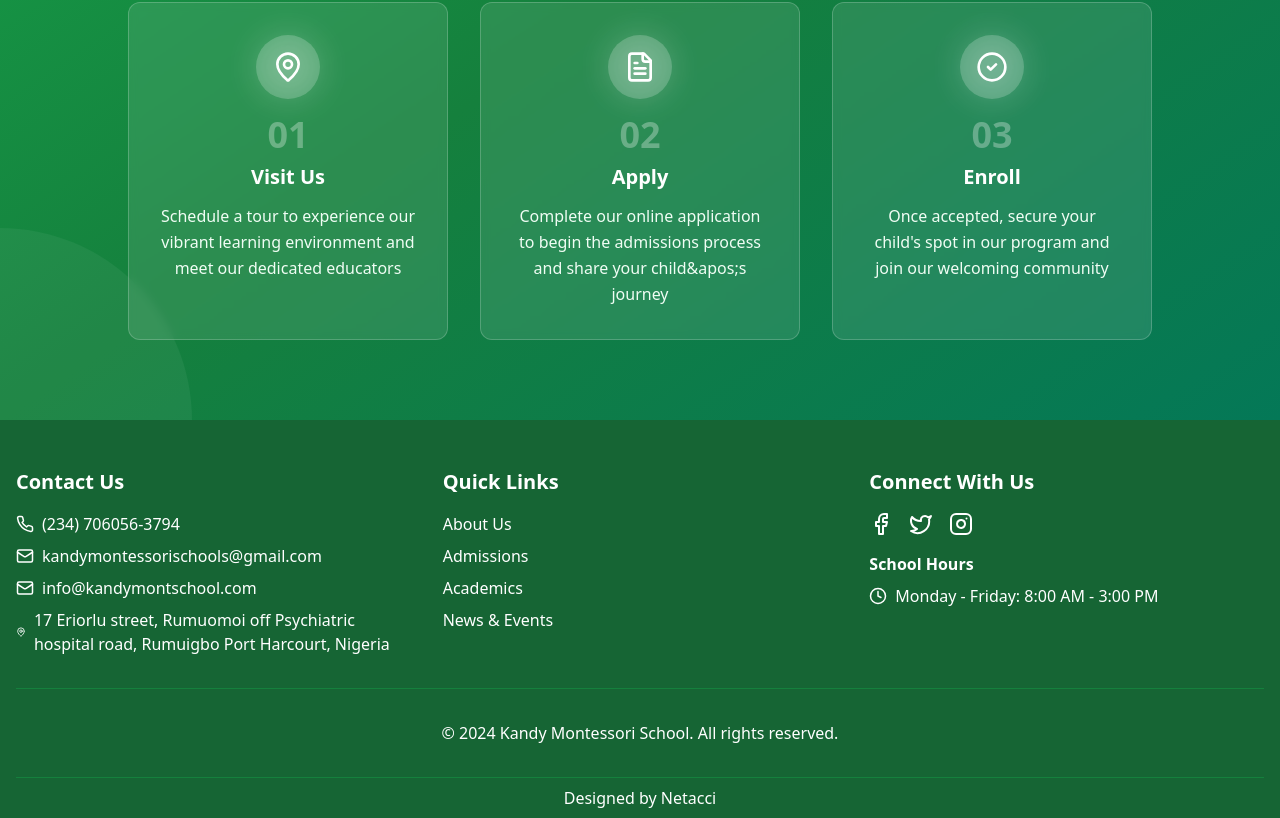
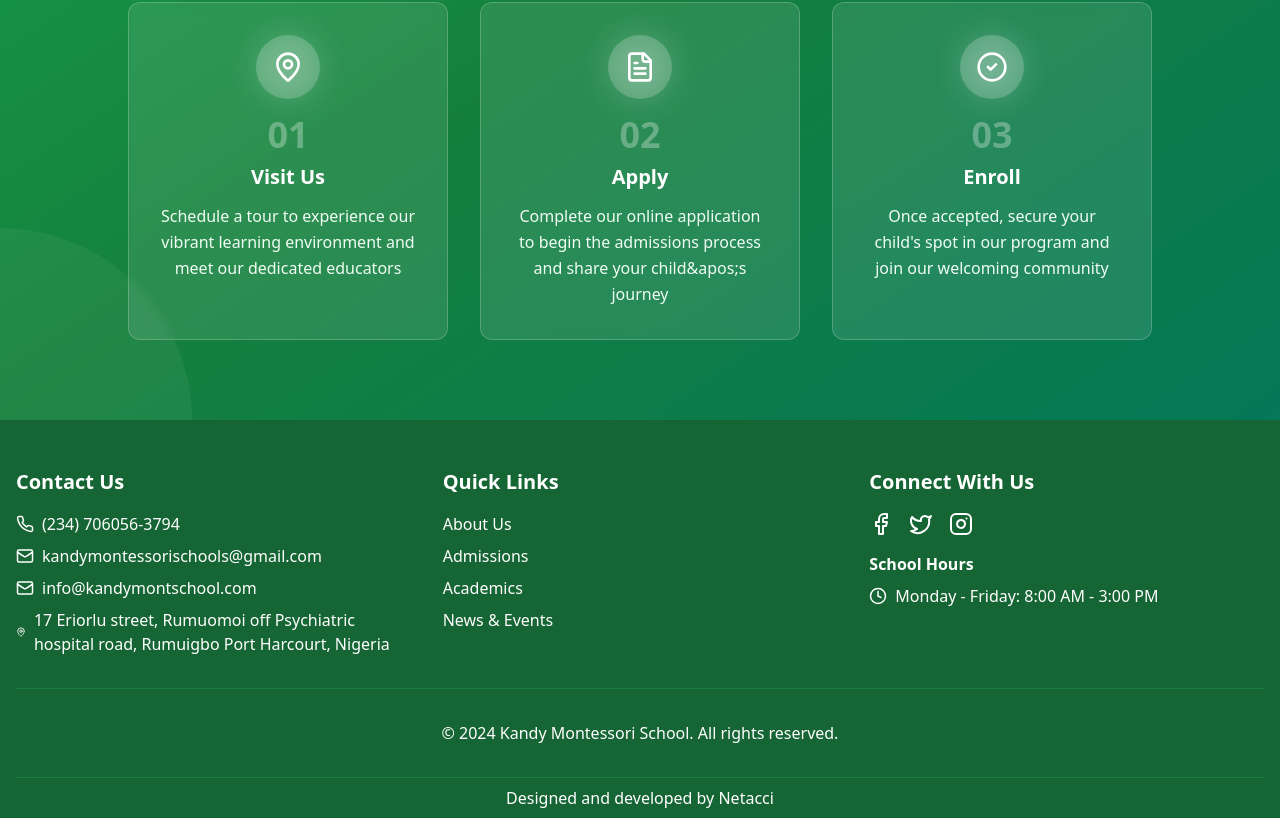
Before and after one commit to Netacci/kandy, a React (Vite) app: page / in a window 1280 px wide. Shown: the part 4500-5318 px from the top of the page. Built offline with nearby package versions, Linux system fonts and the light colour scheme.

Commit message:
update footer

```diff
--- a/src/components/layout/Footer.jsx
+++ b/src/components/layout/Footer.jsx
@@ -88,7 +88,7 @@ const Footer = () => {
         </div>
        <div className='pt-2 border-t border-green-700 text-center'>
           <p>
-            Designed by{' '}
+            Designed and developed by{' '}
             <a
               href='https://www.netacci.com'
               target='_blank'
```
